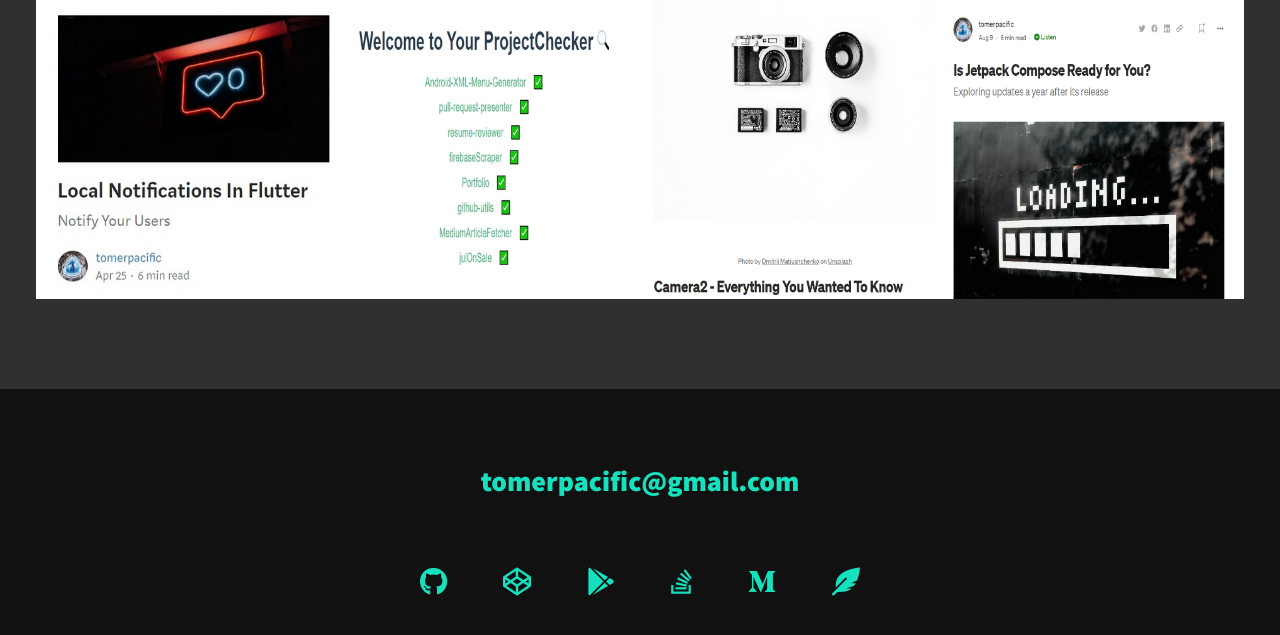
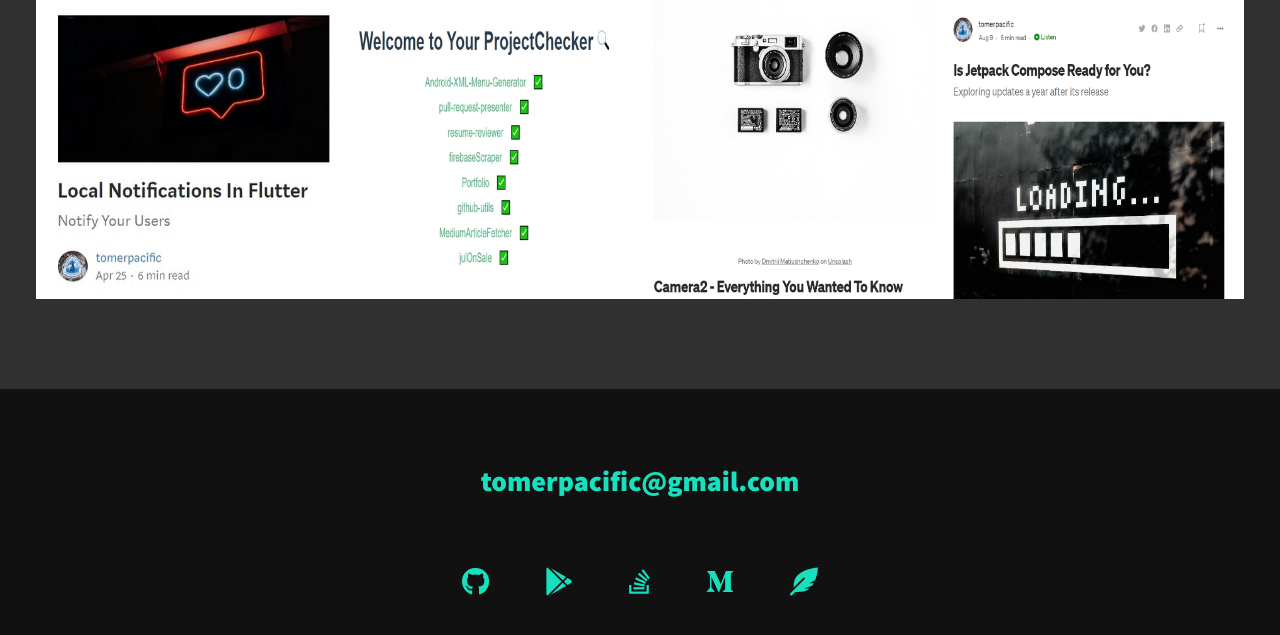
Before and after one commit to TomerPacific/Portfolio, a plain HTML site: page index.html in a window 1280 px wide. Shown: the part 3020-3655 px from the top of the page. Drawn offline with Linux system fonts and the light colour scheme.

Commit message:
Portfolio removing codepen social link

```diff
--- a/index.html
+++ b/index.html
@@ -181,11 +181,6 @@
                     </a>
                 </li>
                 <li class="social-list__item">
-                    <a href="https://codepen.io/TomerBenRachel" class="social-list__link" target="_blank" title="CodePen Profile">
-                        <i class="fab fa-codepen"></i>
-                    </a>
-                </li>
-                <li class="social-list__item">
                     <a href="https://play.google.com/store/apps/developer?id=tomerpacific" class="social-list__link" target="_blank" title="Google Play Store Profile">
                         <i class="fab fa-google-play"></i>
                     </a>
```
